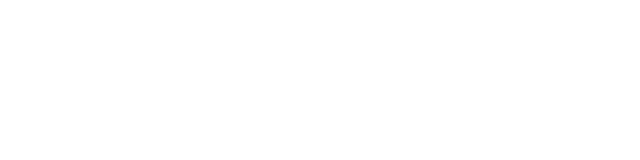
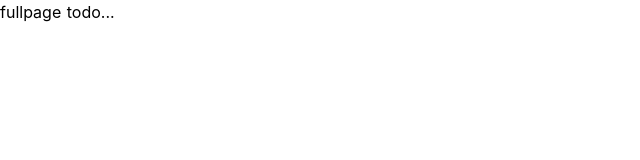
Before and after one commit to n2ptune/portfolio, a Nuxt app: page / in a window 1280 px wide. Shown: the top 160 px of the page, without its empty margins (0-640 px from the left). Built offline with nearby package versions, Linux system fonts and the light colour scheme.

Commit message:
page init

```diff
--- a/src/pages/index.vue
+++ b/src/pages/index.vue
@@ -1,3 +1,5 @@
 <template>
-  <div></div>
+  <div>
+    fullpage todo...
+  </div>
 </template>
```
Also changed, not shown: package.json (line endings or trailing spaces).
